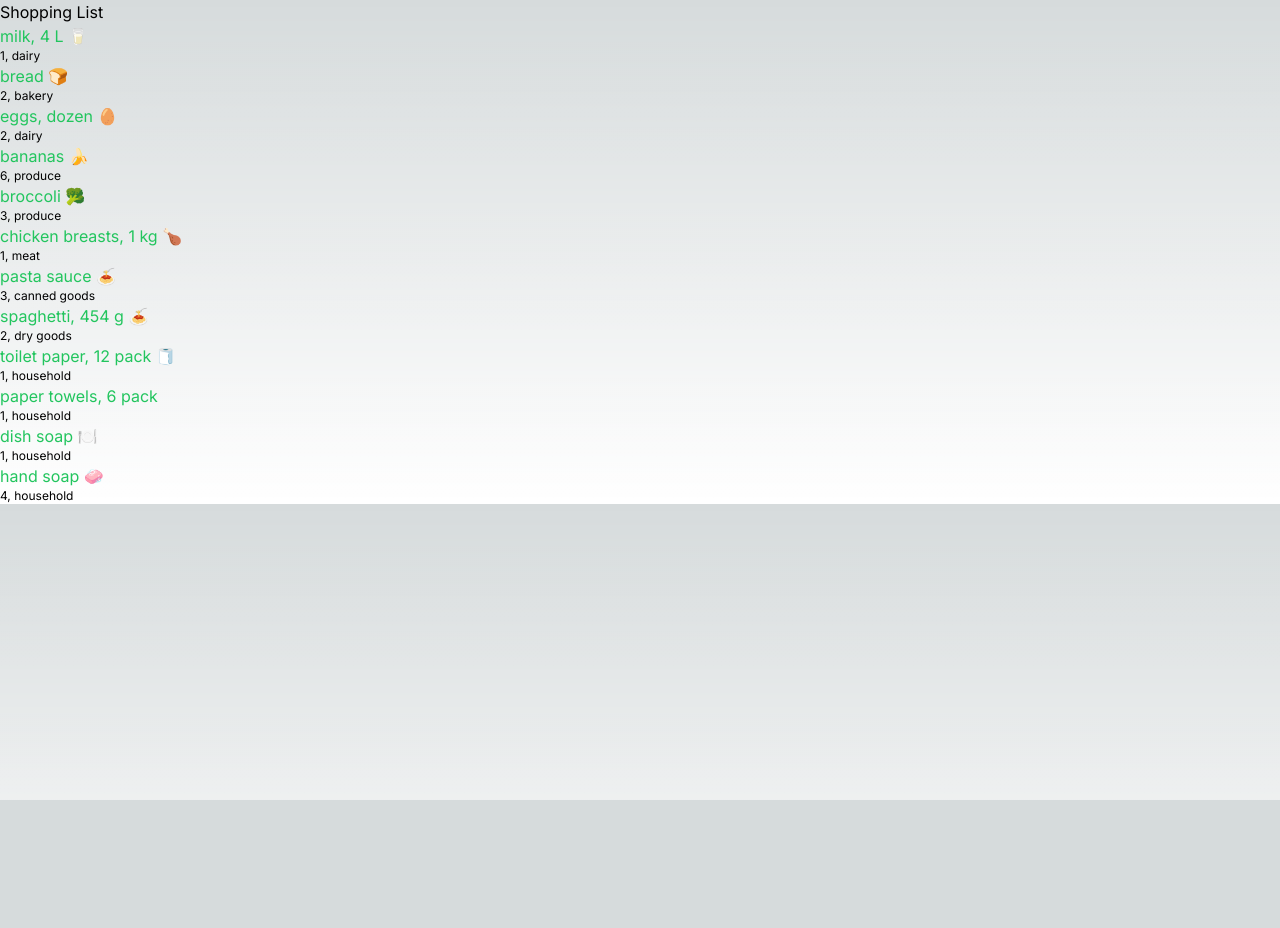
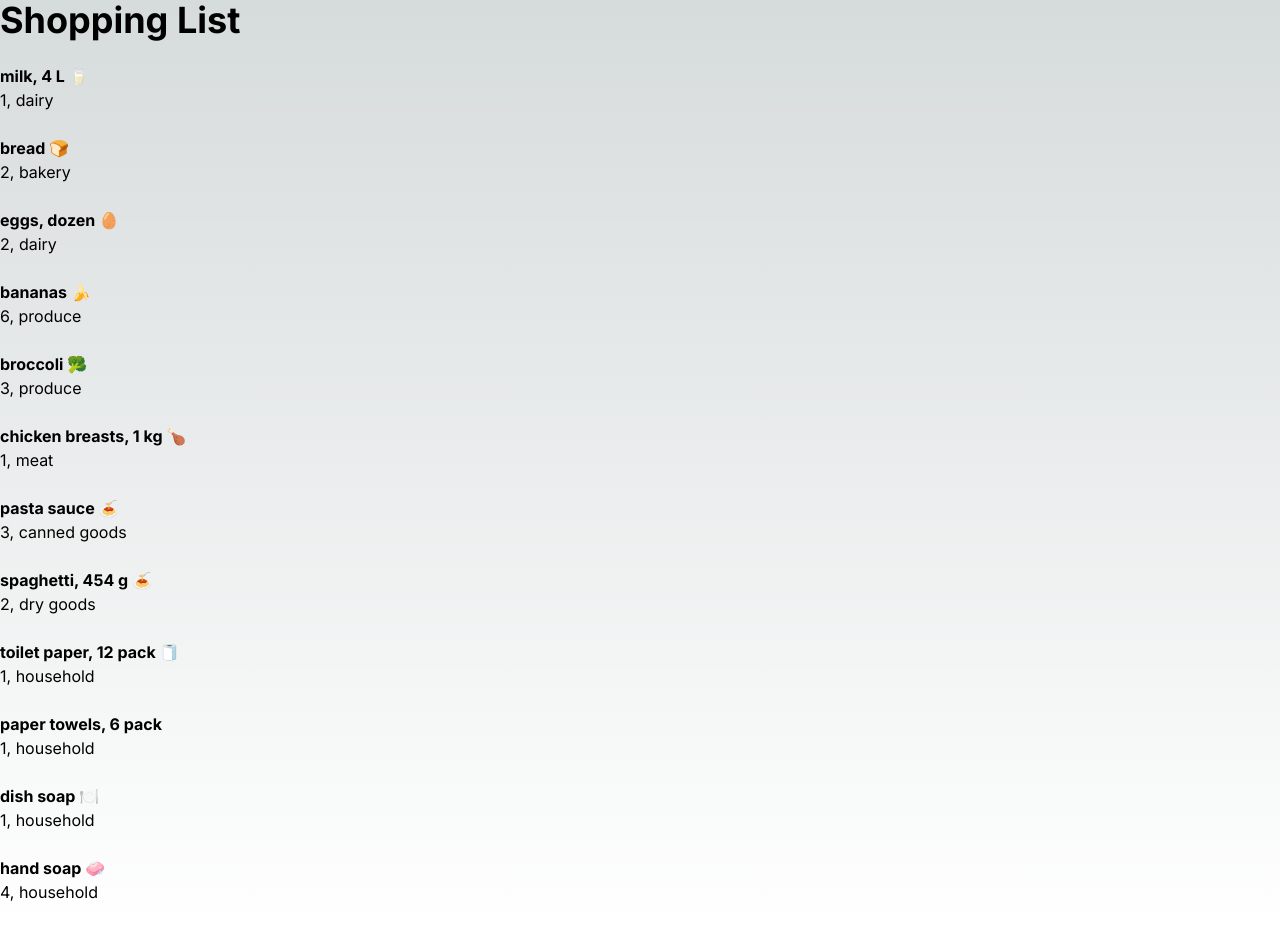
Before and after one commit to jacobj3/cprg306-assignments, a Next.js app: page /week-3 in a window 1280 px wide. Before the commit the page ends 800 px from the top, so only its background shows below. Built offline with nearby package versions, Linux system fonts and the light colour scheme.

Commit message:
Styling update.

```diff
--- a/app/week-3/item.js
+++ b/app/week-3/item.js
@@ -1,8 +1,8 @@
 export default function Item(props) {
   return (
     <li className="m1-4">
-      <h2 className="text-green-500">{props.name}</h2>
-      <p className="text-xs">
+      <h2 className="font-bold">{props.name}</h2>
+      <p className="text-1x1 mb-6">
         {props.quantity}, {props.category}
       </p>
     </li>
--- a/app/week-3/page.js
+++ b/app/week-3/page.js
@@ -3,7 +3,7 @@ import ItemList from "./item-list";
 export default function Page() {
   return (
     <main>
-      <h1>Shopping List</h1>
+      <h1 className="font-bold mb-6 text-4xl">Shopping List</h1>
       <ItemList />
     </main>
   );
```
